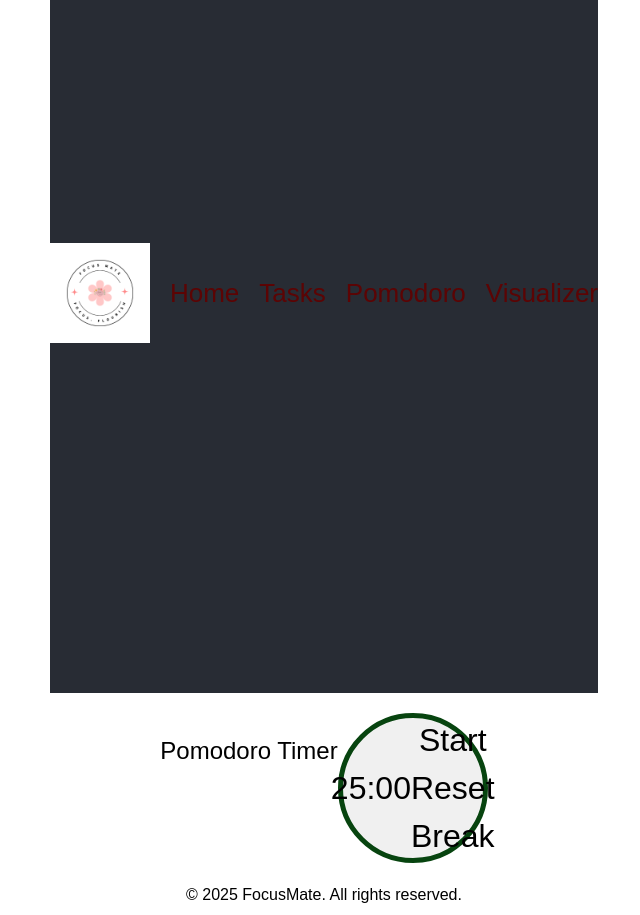
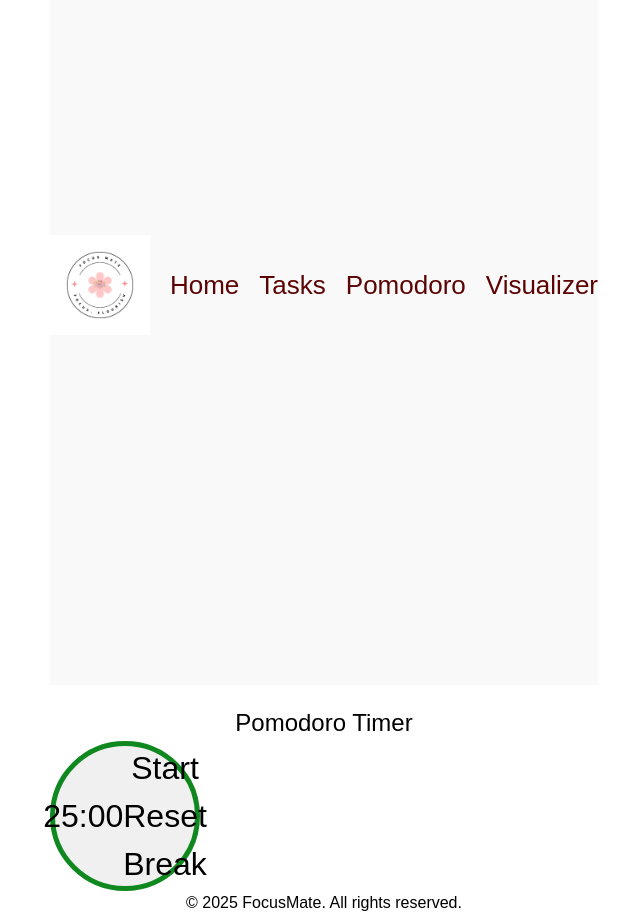
Before and after one commit to amina-nur/FocusMate, a React (Create React App) app: page /timer in a window 1280 px wide. Shown: the whole page, without its empty margins (316-956 px from the left). Built offline with nearby package versions, Linux system fonts and the light colour scheme.

Commit message:
Fix: Added Pomodoro container for proper circle and button alignment

```diff
--- a/src/App.css
+++ b/src/App.css
@@ -16,7 +16,7 @@
 }
 
 .App-header {
-  background-color: #282c34;
+  background-color: #f9f9f9;
   min-height: 100vh;
   display: flex;
   flex-direction: column;
--- a/src/components/PomodoroTimer.css
+++ b/src/components/PomodoroTimer.css
@@ -12,11 +12,18 @@ h1 {
   margin-top: 20px;
 }
 
+.pomodoro-container {
+  display: flex;
+  flex-direction: column;
+  align-items: center;
+  gap: 20px;
+}
+
 .timer-circle {
   width: 150px;
   height: 150px;
   border-radius: 50%;
-  border: 5px solid #07440f;
+  border: 5px solid #0f881f;
   display: flex;
   justify-content: center;
   align-items: center;
@@ -24,18 +31,16 @@ h1 {
   background-color: #f0f0f0;
 }
 
-
 .timer-buttons {
   display: flex;
-  flex-direction: column;
   gap: 10px;
 }
 
 .timer-buttons button {
   padding: 10px 20px;
   border-radius: 12px;
-  border: none;
-  background-color: #07440f;
+  border: 5px solid #0f881f;
+  background-color: #f0f0f0;
   color: white;
   font-weight: bold;
   cursor: pointer;
@@ -43,5 +48,5 @@ h1 {
 }
 
 .timer-buttons button:hover {
-  background-color: #0b5e13;
+  background-color: #0b5e12;
 }
--- a/src/components/PomodoroTimer.jsx
+++ b/src/components/PomodoroTimer.jsx
@@ -41,7 +41,7 @@ function PomodoroTimer() {
     setTime(1500);
   }
   return(
-    <div className="flex justify-center p-5">
+    <div className="pomdoro-container">
       <h1>Pomodoro Timer</h1>
       <div className="timer-circle">
         <h2>{formatTime(time)}</h2>
```
